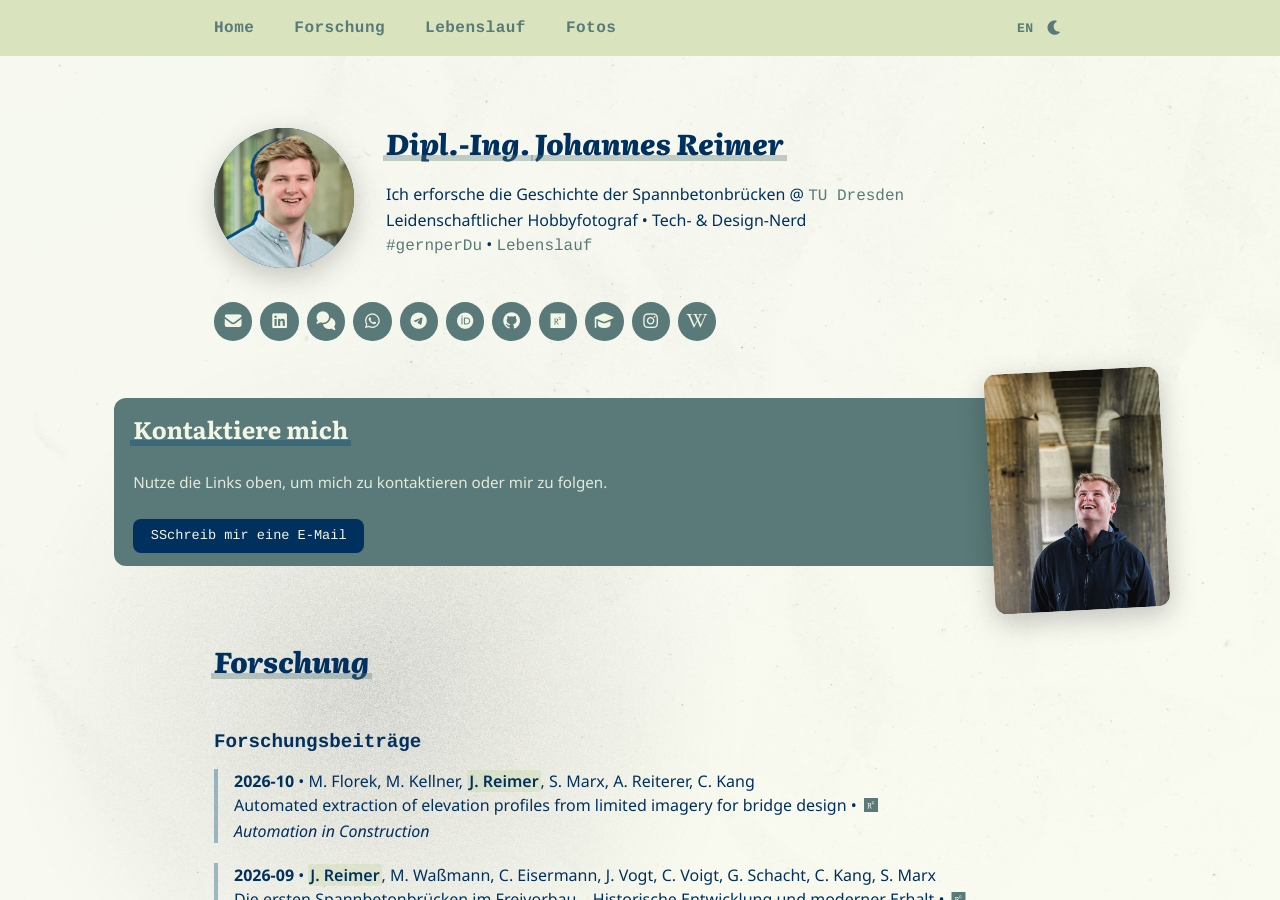
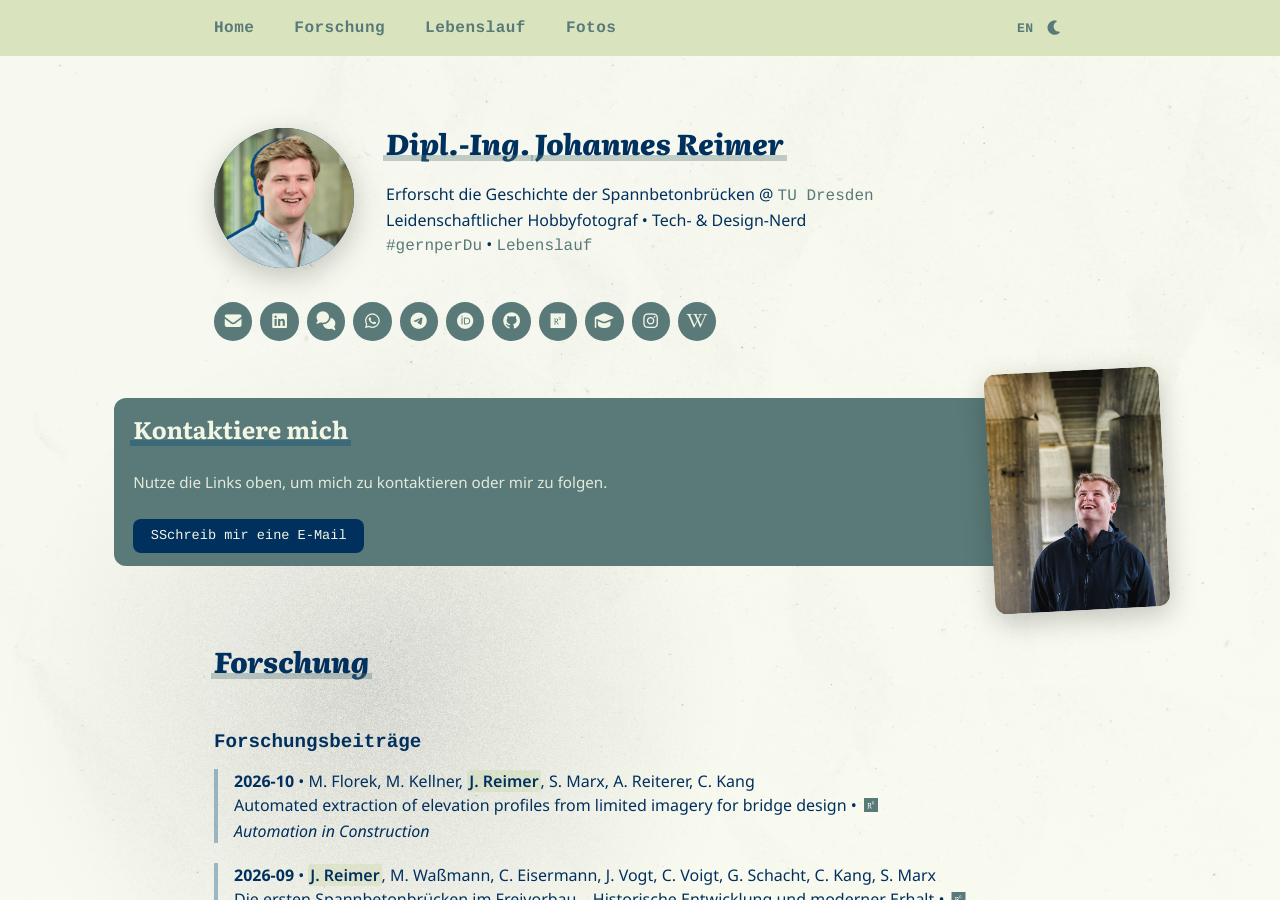
Before and after one commit to JohannesReimer/johannesreimer.github.io, a Jekyll site: the page built from index.md, in a window 1280 px wide and 900 px high. Built offline with Jekyll 4.4.1, drawn with Linux system fonts in a browser that asks for light colours; nearby versions of some CDN libraries; a style sheet for code colours, icons or effects is not loaded.

Commit message:
Changed the short bio

```diff
--- a/_data/dictionary.yml
+++ b/_data/dictionary.yml
@@ -12,7 +12,7 @@ de:
   imprintTitle: "Impressum"
   privacyTitle: "Datenschutzerklärung"
   privacyTitleShort: "Datenschutz"
-  homeShortBio1: "Ich erforsche die Geschichte der Spannbetonbrücken"
+  homeShortBio1: "Erforscht die Geschichte der Spannbetonbrücken"
   homeShortBio2: "Leidenschaftlicher Hobbyfotograf • <wbr>Tech-&nbsp;& Design-Nerd"
   homeGernPerDu: "gernperDu"
   contact: "Kontakt"
```
